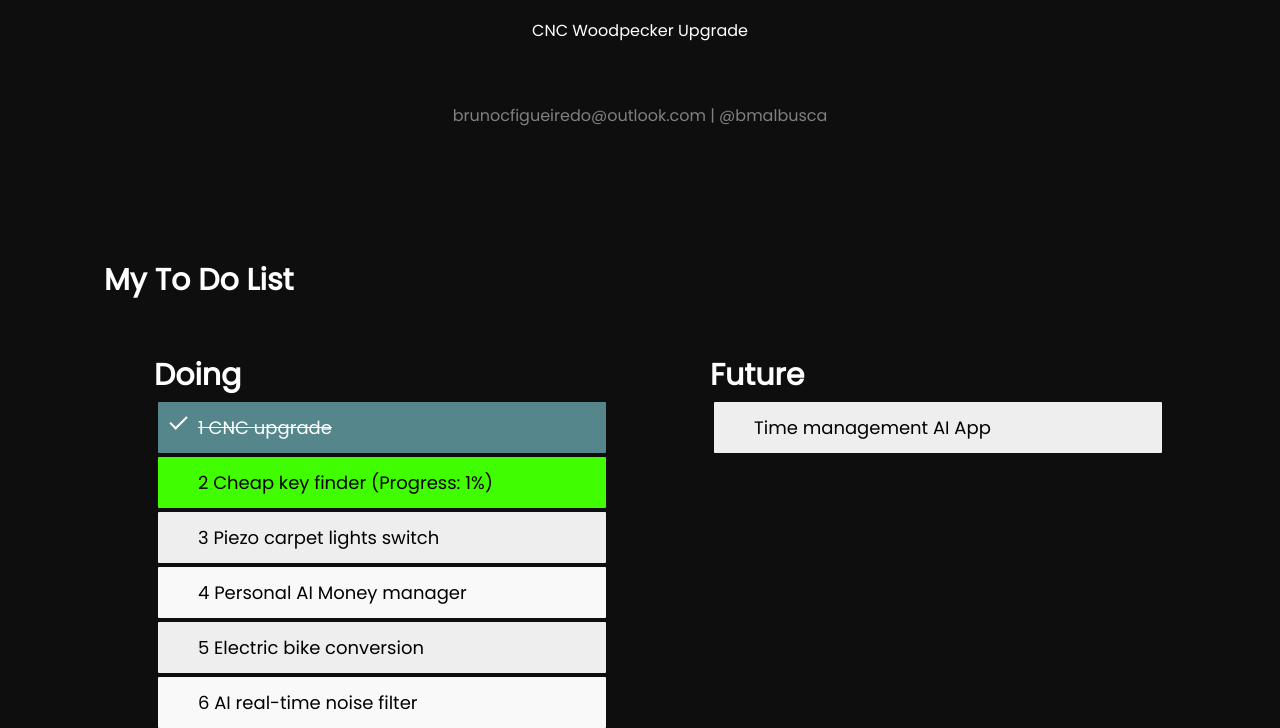
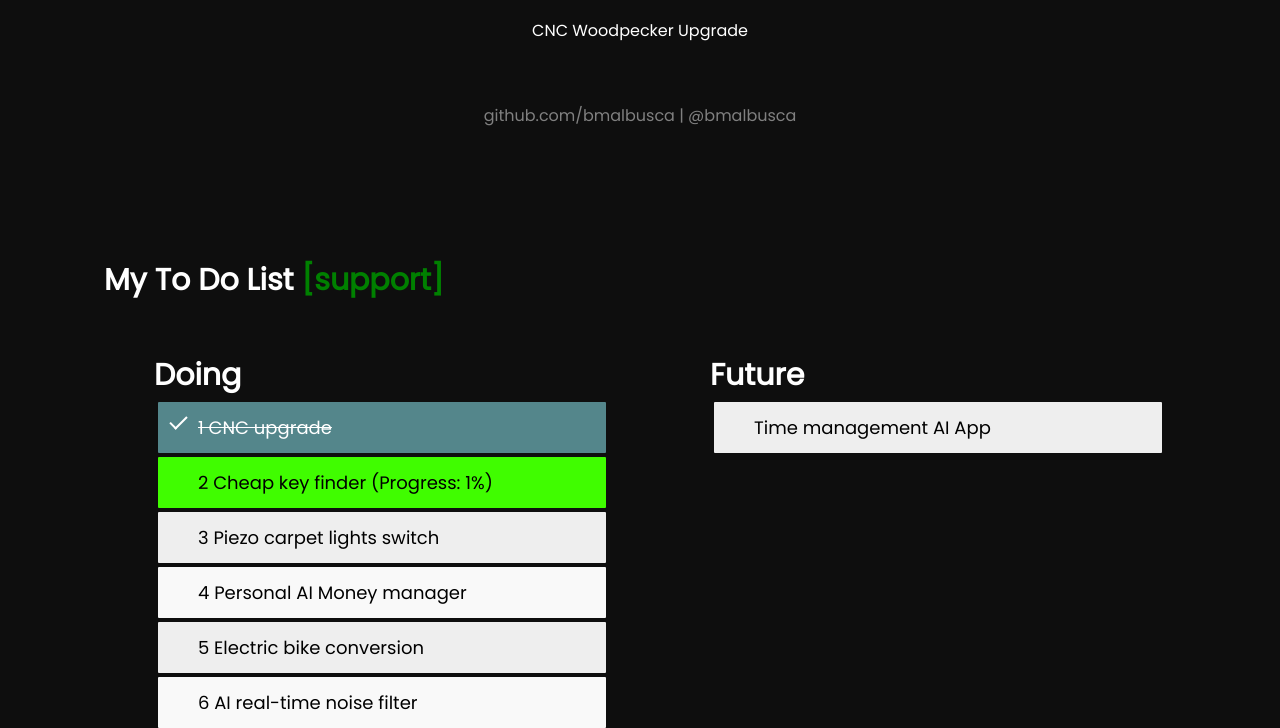
Before and after one commit to bmalbusca/portfolio, a plain HTML site: page index.html in a window 1280 px wide. Shown: the part 3366-4094 px from the top of the page. Drawn offline with nearby package versions, Linux system fonts and the light colour scheme.

Commit message:
support link available

```diff
--- a/index.html
+++ b/index.html
@@ -8,6 +8,7 @@
       <link rel="stylesheet" href="master.css">
       <link href='https://fonts.googleapis.com/css?family=Poppins' rel='stylesheet'>
       <script src="https://unpkg.com/scrollreveal/dist/scrollreveal.min.js"></script>
+      <meta expr:content='data:post.firstImageUrl' name='twitter:image:src'/>
 </head>
 <body>
       <div class="wrapper">
@@ -48,10 +49,9 @@
 
             <footer>
 
-                  <p>brunocfigueiredo@outlook.com | @bmalbusca</p>
-
+                  <p>github.com/bmalbusca | @bmalbusca </p>
                    <div class="header2">
-                    <h2>My To Do List</h2>
+                    <h2>My To Do List  <a href="https://liberapay.com/bmalbusca" style="color:green;text-decoration:none"> [support]</a></h2>
 
                   <ul id="Doing" style="list-style-type:none; ">
                   <h2>Doing</h2>
@@ -67,13 +67,9 @@
                     <h2>Future</h2>
                     <li>Time management AI App</li>
                   </ul>
+                  </div>
+            </footer>
 
-
-                  </div>
-
-
-
-            </footer>
       </div>
       <script type="text/javascript">
             window.sr = ScrollReveal();
```
